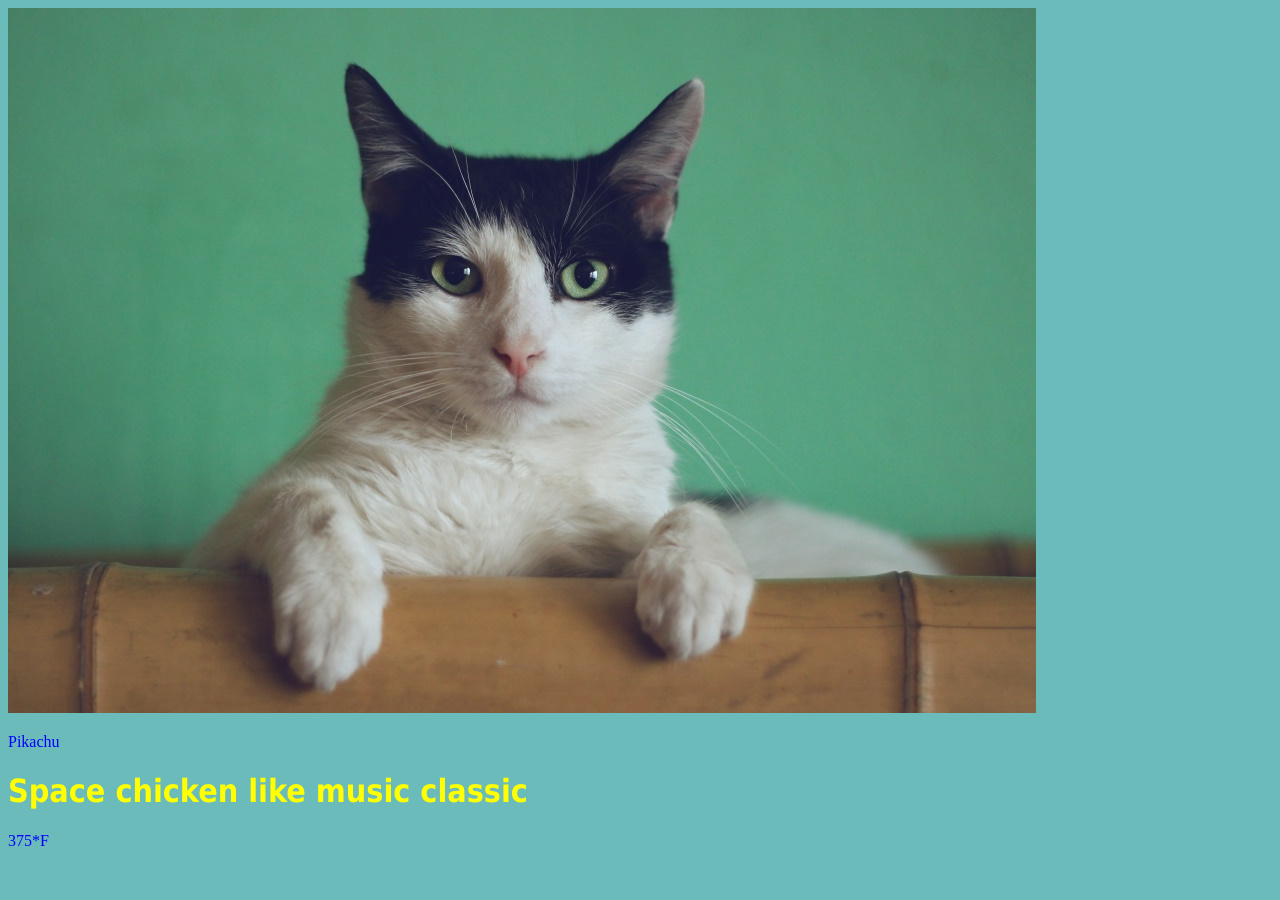
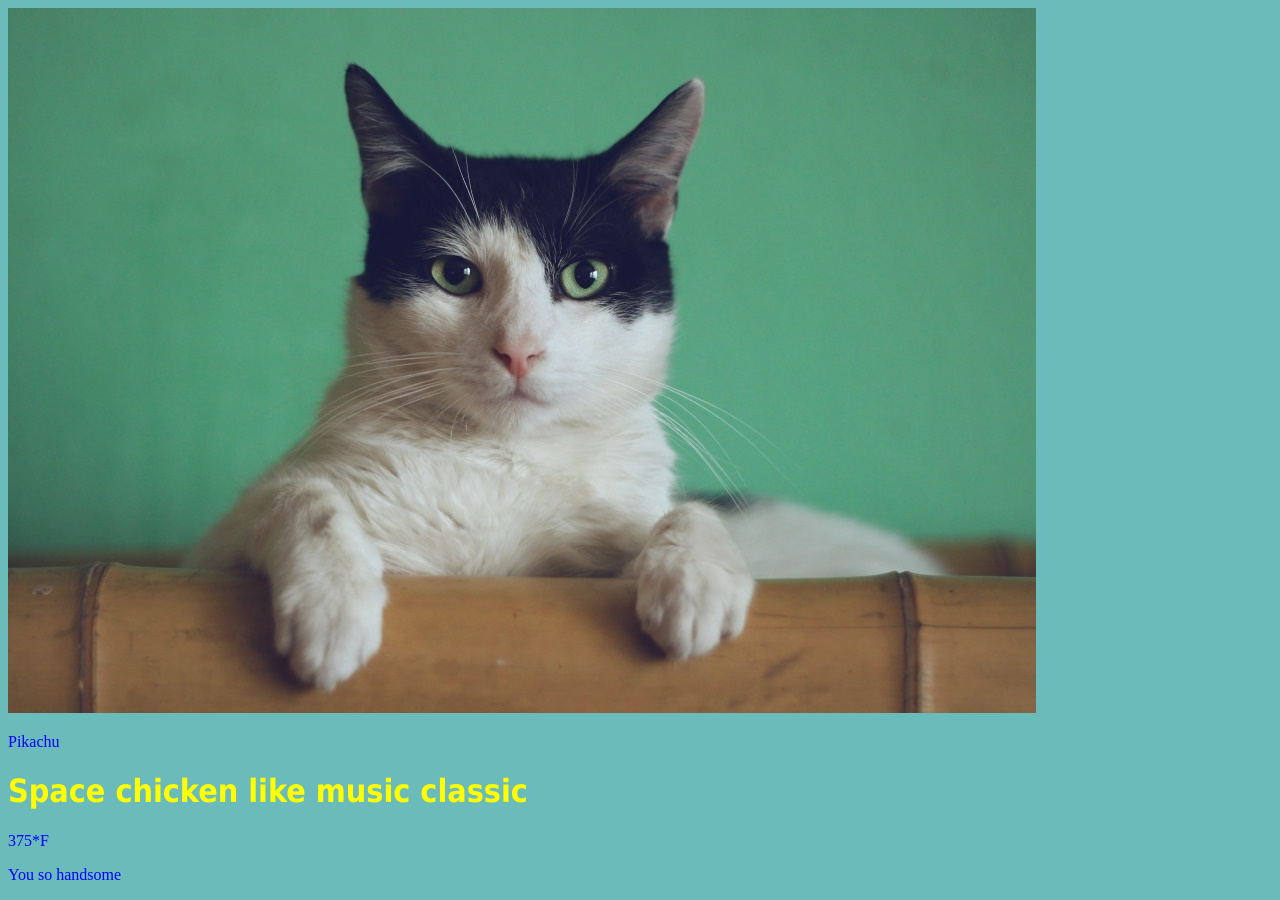
Before and after one commit to anhnx0/web_test, a plain HTML site: page test1.html in a window 1280 px wide. Before the commit the page ends 866 px from the top, so only its background shows below. Drawn offline with Linux system fonts and the light colour scheme.

Commit message:
Udate test.html

```diff
--- a/test1.html
+++ b/test1.html
@@ -9,5 +9,6 @@
 	<p>Pikachu</p>
 	<h1>Space chicken like music classic</h1>
 	<p>375*F</p>
+	<p>You so handsome</p>
 </body>
 </html>
```
